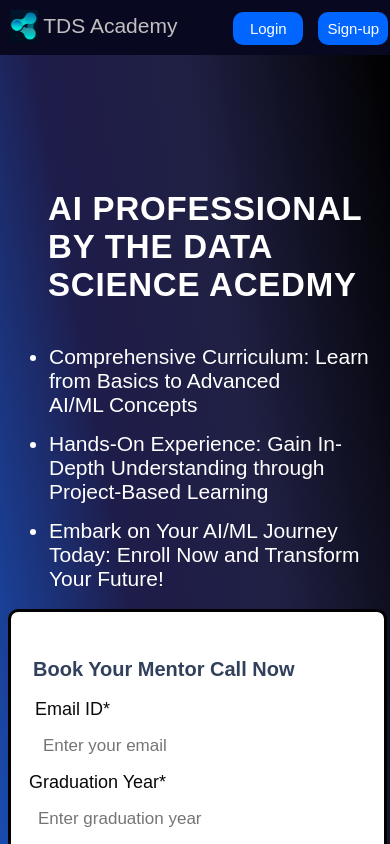
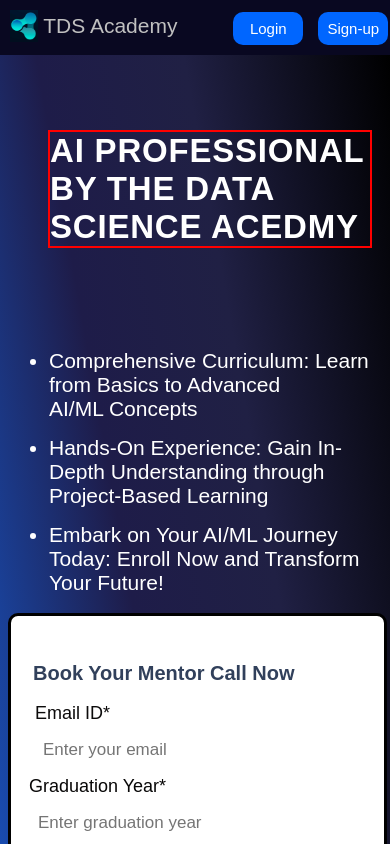
Before and after one commit to Vishal7489/Vite-Project, a React (Vite) app in the folder vite-project/: page / in a window 390 px wide. Built offline with nearby package versions, Linux system fonts and the light colour scheme.

Commit message:
First Commit

```diff
--- a/vite-project/src/Styles/Header.css
+++ b/vite-project/src/Styles/Header.css
@@ -35,6 +35,7 @@
 top:10px;
 left:8px;
 }
+
 .Header4{
 color:#fff;
 font-size:19px;
@@ -59,8 +60,10 @@
 font-size:33px;
 font-weight:600;
 position:relative;
-bottom:105px;
+bottom:50px;
+top:auto;
 right:30px;
+border:2px solid red;
 }
 .Header1{
 flex-wrap:wrap;
```
